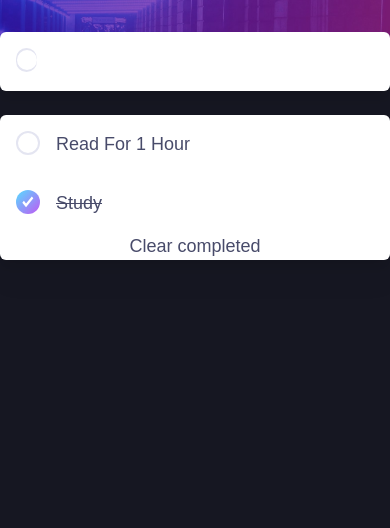
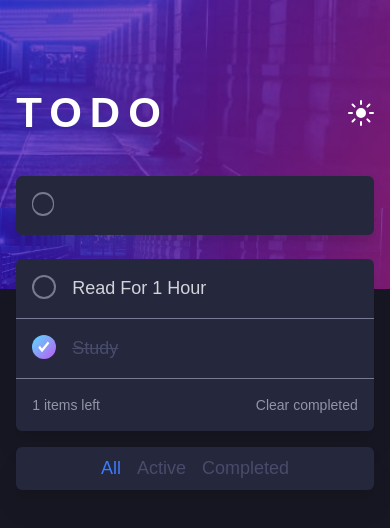
Before and after one commit to KatieD11/to-do-app, a React (Create React App) app: page / in a window 390 px wide. Shown: the top 528 px of the page. Built offline with nearby package versions, Linux system fonts and the light colour scheme.

Commit message:
Adjustments for mobile

```diff
--- a/package.json
+++ b/package.json
@@ -1,4 +1,5 @@
 {
+  "homepage": "http://katied11.github.io/to-do-app",
   "name": "to-do-app",
   "version": "0.1.0",
   "private": true,
@@ -6,12 +7,16 @@
     "@testing-library/jest-dom": "^5.16.2",
     "@testing-library/react": "^12.1.2",
     "@testing-library/user-event": "^13.5.0",
+    "array-move": "^4.0.0",
     "react": "^17.0.2",
     "react-dom": "^17.0.2",
     "react-scripts": "5.0.0",
+    "react-sortable-hoc": "^2.0.0",
     "web-vitals": "^2.1.4"
   },
   "scripts": {
+    "predeploy": "npm run build",
+    "deploy": "gh-pages -d build",
     "start": "react-scripts start",
     "build": "react-scripts build",
     "test": "react-scripts test",
@@ -37,6 +42,7 @@
   },
   "devDependencies": {
     "autoprefixer": "^10.4.2",
+    "gh-pages": "^3.2.3",
     "postcss": "^8.4.6",
     "tailwindcss": "^3.0.18"
   }
--- a/src/App.js
+++ b/src/App.js
@@ -1,4 +1,3 @@
-import logo from "./logo.svg";
 import "./App.css";
 import Background from "./components/Background";
 import {ToDoContextProvider} from "./store/todo-context";
--- a/src/components/Background.js
+++ b/src/components/Background.js
@@ -1,6 +1,8 @@
 import React, { useContext } from "react";
 import bgDark from "../images/bg-desktop-dark.jpg";
 import bgLight from "../images/bg-desktop-light.jpg";
+import bgDarkMobile from "../images/bg-mobile-dark.jpg";
+import bgLightMobile from "../images/bg-mobile-light.jpg";
 import ToDoContext from "../store/todo-context";
 
 const Background = (props) => {
@@ -10,9 +12,10 @@ const Background = (props) => {
   return (
     <div className={`w-full min-h-screen ${darkState ? "bg-darkTheme_dark_blue": "lightTheme_light_grey"}`}>
       <div className="h-1/3 w-full relative z-0">
-        <img src={darkState ? bgDark: bgLight} className="w-full object-cover"/>
+        <img src={darkState ? bgDarkMobile: bgLightMobile} alt="" className="w-full object-cover md:hidden sm:block"/>
+        <img src={darkState ? bgDark: bgLight} alt="" className="w-full object-cover md:block sm:hidden"/>
       </div>
-      <div className="-mt-36 relative z-1">{props.children}</div>
+      <div className="-mt-52 relative z-1">{props.children}</div>
     </div>
   );
 };
--- a/src/components/Card.js
+++ b/src/components/Card.js
@@ -1,8 +1,11 @@
-import React from "react";
+import React, { useContext } from "react";
+import ToDoContext from "../store/todo-context";
 
 const Card = (props) => {
+    const context = useContext(ToDoContext);
+
     return (
-        <div className={`bg-white rounded-md drop-shadow-xl ${props.cardClasses}`}>
+        <div className={`${context.darkState ? "bg-darkTheme_dark_desat_blue":"bg-white"} rounded-md drop-shadow-xl ${props.cardClasses}`}>
             {props.children}
         </div>
     )
--- a/src/components/NewToDo.js
+++ b/src/components/NewToDo.js
@@ -21,11 +21,11 @@ const NewToDo = (props) => {
   return (
     <div className="flex py-4 px-4">
       <div
-        className="w-6 h-6 rounded-full bg-lightTheme_vlight_grey_blue flex content-center"
+        className={`w-6 h-6 rounded-full ${context.darkState?"bg-darkTheme_dark_grey_blue":"bg-lightTheme_vlight_grey_blue"} flex content-center`}
       >
-        <div className="w-5 h-5 my-0.5 rounded-full bg-white mx-auto"></div>
+        <div className={`w-5 h-5 my-0.5 rounded-full mx-auto ${context.darkState? "bg-darkTheme_dark_desat_blue":"bg-white"}`}></div>
       </div>
-      <input type="text" value={val} onChange={onChangeHandler} onKeyDown={newInputHandler} className="ml-4 w-full focus:outline-0"></input>
+      <input type="text" value={val} onChange={onChangeHandler} onKeyDown={newInputHandler} className={`ml-4 w-full bg-transparent ${context.darkState && "text-lightTheme_light_grey_blue"} focus:outline-0`}></input>
     </div>
   );
 };
--- a/src/components/ToDoCheckMark.js
+++ b/src/components/ToDoCheckMark.js
@@ -1,7 +1,9 @@
-import React from "react";
+import React, { useContext } from "react";
 import checkMark from "../images/icon-check.svg";
+import ToDoContext from "../store/todo-context";
 
 const ToDoCheckMark = (props) => {
+    const context = useContext(ToDoContext);
 
     const onClickHandler = () => {
         console.log("checked");
@@ -9,14 +11,14 @@ const ToDoCheckMark = (props) => {
     }
 
   const unCompletedCheckMark = (
-    <div onClick={onClickHandler} className="w-6 h-6 rounded-full bg-lightTheme_vlight_grey_blue hover:bg-gradient-to-br from-check_bg_blue to-check_bg_purple flex content-center">
-      <div className="w-5 h-5 my-0.5 rounded-full bg-white mx-auto"></div>
+    <div onClick={onClickHandler} className={`w-6 h-6 rounded-full ${context.darkState?"bg-darkTheme_dark_grey_blue":"bg-lightTheme_vlight_grey_blue"} hover:bg-gradient-to-br from-check_bg_blue to-check_bg_purple flex content-center`}>
+      <div className={`w-5 h-5 my-0.5 rounded-full mx-auto ${context.darkState? "bg-darkTheme_dark_desat_blue":"bg-white"}`}></div>
     </div>
   );
 
   const completedCheckMark = (
     <div onClick={onClickHandler} className="w-6 h-6 rounded-full bg-gradient-to-br from-check_bg_blue to-check_bg_purple flex content-center">
-      <img className="w-3 h-3 my-1.5 mx-auto" src={checkMark}></img>
+      <img className="w-3 h-3 my-1.5 mx-auto" src={checkMark} alt="Check icon"></img>
     </div>
   );
 
--- a/src/components/ToDoContainer.js
+++ b/src/components/ToDoContainer.js
@@ -1,4 +1,4 @@
-import React, { useContext } from "react";
+import React, { useContext, useState } from "react";
 import ToDoContext from "../store/todo-context";
 import moonIcon from "../images/icon-moon.svg";
 import sunIcon from "../images/icon-sun.svg";
@@ -8,26 +8,157 @@ import ToDoItem from "./ToDoItem";
 
 const ToDoContainer = () => {
   const context = useContext(ToDoContext);
+
   const onClickClear = () => {
-      context.clearCompleted();
+    context.clearCompleted();
+  };
+
+  let filteredToDoList = context.toDoItems;
+  const [activeFilter, setActiveFilter] = useState("all");
+  if (activeFilter === "all") {
+    filteredToDoList = context.toDoItems;
+  } else if (activeFilter === "active") {
+    filteredToDoList = filteredToDoList.filter((item) => !item.completed);
+  } else if (activeFilter === "completed") {
+    filteredToDoList = filteredToDoList.filter((item) => item.completed);
   }
 
+  const onClickFilter = (e) => {
+    //console.log(e.target.value);
+    setActiveFilter(e.target.value);
+  };
+
   return (
-    <div className="max-w-lg mx-auto">
+    <div className="mx-auto w-11/12 md:max-w-lg">
       <div className="flex justify-between mb-8">
-        <h1
-          className="toDoHeading"
-        >
-          Todo
-        </h1>
-        <button onClick={context.toggleDarkStateHandler}><img src={context.darkState ? sunIcon: moonIcon}></img></button>
+        <h1 className="toDoHeading">Todo</h1>
+        <button onClick={context.toggleDarkStateHandler}>
+          <img
+            src={context.darkState ? sunIcon : moonIcon}
+            alt="Screen mode icon"
+          ></img>
+        </button>
       </div>
-      <Card cardClasses="mb-6"><NewToDo /></Card>
+      <Card cardClasses="mb-6">
+        <NewToDo />
+      </Card>
       <Card>
-      {context.toDoItems.map(item => (
-          <ToDoItem key={item.id} item={item}/>
-      ))}
-      <button onClick={onClickClear}>Clear completed</button>
+        {filteredToDoList.length === 0 && <p className="py-4">No items</p>}
+        <ul>
+          {filteredToDoList.map((item) => (
+            <li key={item.id}>
+              <ToDoItem item={item} />
+            </li>
+          ))}
+        </ul>
+        <div className="w-full flex justify-between px-4 py-4 text-lightTheme_dark_grey_blue text-sm">
+          <p>
+            {context.toDoItems.filter((item) => !item.completed).length} items
+            left
+          </p>
+          <div className="hidden md:block">
+            <button
+              onClick={onClickFilter}
+              value="all"
+              className={`mr-4 ${
+                context.darkState
+                  ? "hover:text-lightTheme_light_grey_blue"
+                  : "hover:text-lightTheme_vdark_grey_blue"
+              } ${activeFilter === "all" ? "text-brightBlue" : ""}`}
+            >
+              All
+            </button>
+            <button
+              onClick={onClickFilter}
+              value="active"
+              className={`mr-4
+              ${
+                context.darkState
+                  ? "hover:text-lightTheme_light_grey_blue"
+                  : "hover:text-lightTheme_vdark_grey_blue"
+              } ${
+                activeFilter === "active"
+                  ? "text-brightBlue"
+                  : "hover:text-lightTheme_vdark_grey_blue"
+              }`}
+            >
+              Active
+            </button>
+            <button
+              onClick={onClickFilter}
+              value="completed"
+              className={`${
+                context.darkState
+                  ? "hover:text-lightTheme_light_grey_blue"
+                  : "hover:text-lightTheme_vdark_grey_blue"
+              }
+              ${
+                activeFilter === "completed"
+                  ? "text-brightBlue"
+                  : "hover:text-lightTheme_vdark_grey_blue"
+              }`}
+            >
+              Completed
+            </button>
+          </div>
+          <button
+            onClick={onClickClear}
+            className={`${
+              context.darkState
+                ? "hover:text-lightTheme_light_grey_blue"
+                : "hover:text-lightTheme_vdark_grey_blue"
+            }`}
+          >
+            Clear completed
+          </button>
+        </div>
+      </Card>
+      <Card>
+      <div className="mt-4 py-2 md:hidden">
+            <button
+              onClick={onClickFilter}
+              value="all"
+              className={`mr-4 ${
+                context.darkState
+                  ? "hover:text-lightTheme_light_grey_blue"
+                  : "hover:text-lightTheme_vdark_grey_blue"
+              } ${activeFilter === "all" ? "text-brightBlue" : ""}`}
+            >
+              All
+            </button>
+            <button
+              onClick={onClickFilter}
+              value="active"
+              className={`mr-4
+              ${
+                context.darkState
+                  ? "hover:text-lightTheme_light_grey_blue"
+                  : "hover:text-lightTheme_vdark_grey_blue"
+              } ${
+                activeFilter === "active"
+                  ? "text-brightBlue"
+                  : ""
+              }`}
+            >
+              Active
+            </button>
+            <button
+              onClick={onClickFilter}
+              value="completed"
+              className={`${
+                context.darkState
+                  ? "hover:text-lightTheme_light_grey_blue"
+                  : "hover:text-lightTheme_vdark_grey_blue"
+              }
+              ${
+                activeFilter === "completed"
+                  ? "text-brightBlue"
+                  : ""
+              }`}
+            >
+              Completed
+            </button>
+          </div>
       </Card>
     </div>
   );
--- a/src/components/ToDoItem.js
+++ b/src/components/ToDoItem.js
@@ -1,6 +1,7 @@
-import React, { useContext } from "react";
+import React, { useContext, useState } from "react";
 import ToDoCheckMark from "./ToDoCheckMark";
 import ToDoContext from "../store/todo-context";
+import crossIcon from "../images/icon-cross.svg"
 
 const ToDoItem = (props) => {
   const context = useContext(ToDoContext);
@@ -8,12 +9,19 @@ const ToDoItem = (props) => {
       context.toggleCompleteTaskHandler(props.item.id);
   };
 
+  const [showCross, setShowCross] = useState(false);
+
+  const removeClickHandler = () => {
+    context.removeToDoItem(props.item.id);
+};
+
   return (
-    <div className="flex py-4 px-4">
+    <div className={`flex py-4 px-4 border-b ${context.darkState? "border-darkTheme_dark_grey_blue":"border-lightTheme_vlight_grey_blue"}`} onMouseEnter={() => setShowCross(true)} onMouseLeave={() => setShowCross(false)}>
       <ToDoCheckMark completed={props.item.completed} onClick={checkClickHandler}/>
-      <p className={`pl-4 capitalize ${props.item.completed && "line-through"}`}>
+      <p className={`pl-4 capitalize hover:cursor-default ${props.item.completed && "line-through"} ${(props.item.completed && !context.darkState) && "text-lightTheme_light_grey_blue"} ${(context.darkState && !props.item.completed) && "text-lightTheme_light_grey_blue"}`} onClick={checkClickHandler}>
         {props.item.task}
       </p>
+      {showCross && <button className="ml-auto" onClick={removeClickHandler}><img src={crossIcon} alt="Cross icon"></img></button>}
     </div>
   );
 };
```
Also changed, not shown: src/store/todo-context.js (+9 -2 lines), 1 other file (tests, documents, lock files or other folders).
